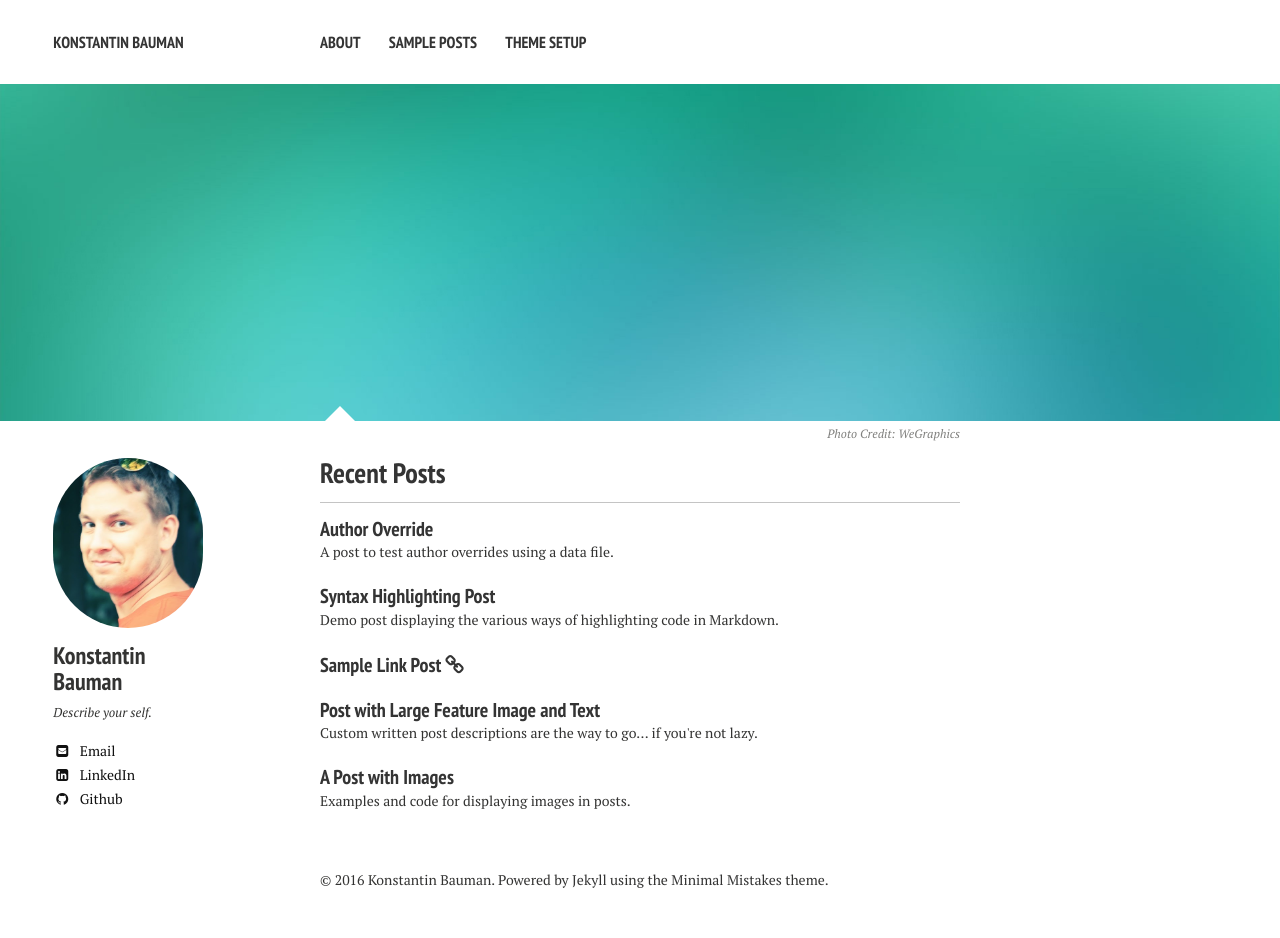
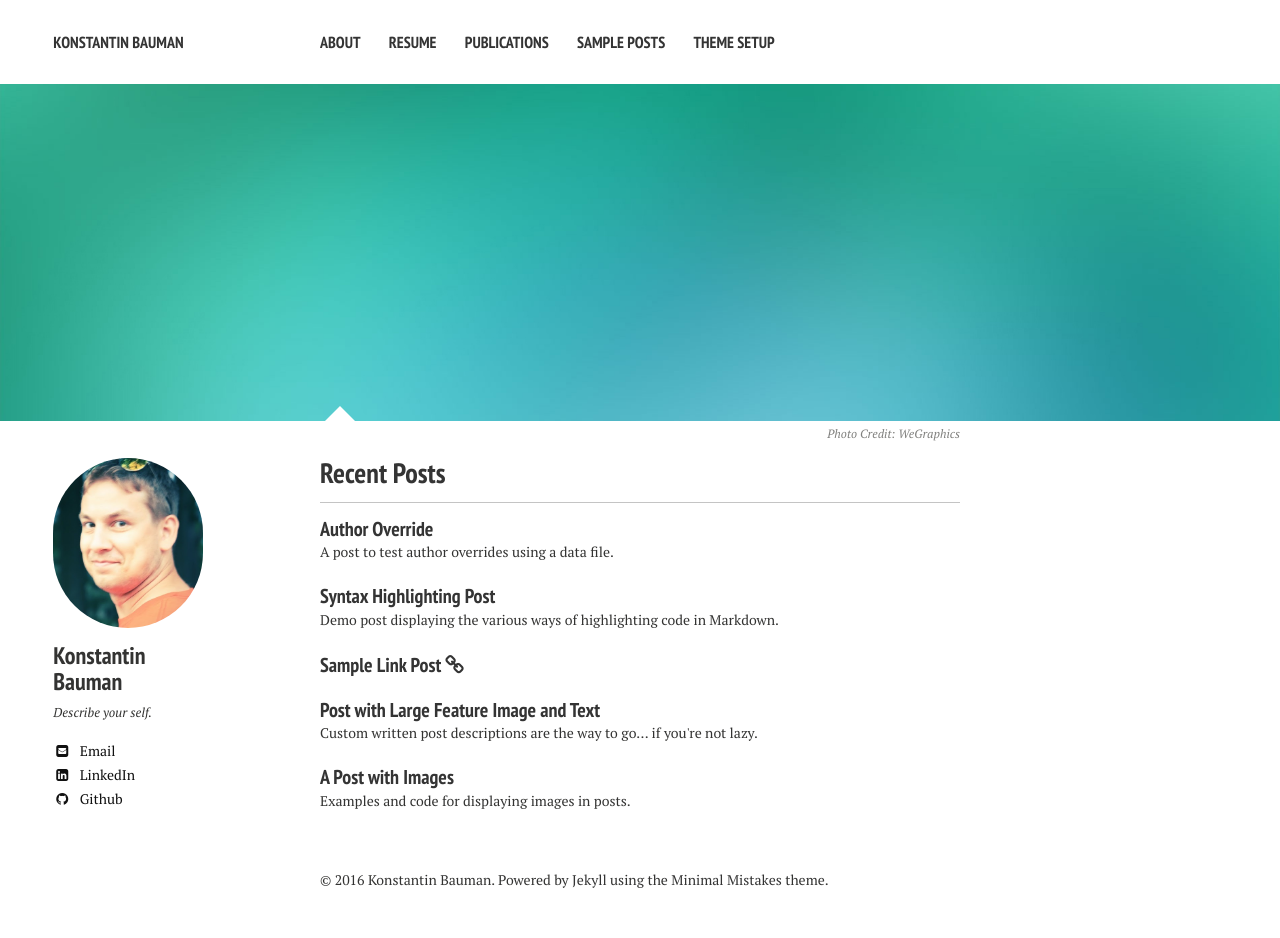
Before and after one commit to kobauman/kobauman.github.io, a Jekyll site: the page built from index.md, in a window 1280 px wide. Built offline with Jekyll 4.4.1, drawn with Linux system fonts in a browser that asks for light colours; nearby versions of some CDN libraries.

```diff
--- a/_config.yml
+++ b/_config.yml
@@ -2,7 +2,8 @@
 
 title:            Konstantin Bauman
 locale:           en_US
-url: http://kobauman.github.io/
+url: http://localhost:4000
+#http://kobauman.github.io
 
 
 # Jekyll configuration
--- a/_data/navigation.yml
+++ b/_data/navigation.yml
@@ -2,6 +2,12 @@
 
 - title: About
   url: /about/
+
+- title: Resume
+  url: /resume/
+
+- title: Publications
+  url: /publications/
 
 - title: Sample Posts
   url: /posts/
--- /dev/null
+++ b/google95682753ea1636de.html
@@ -0,0 +1 @@
+google-site-verification: google95682753ea1636de.html
```
Also changed, not shown: images/tab_pic.jpg (added).
